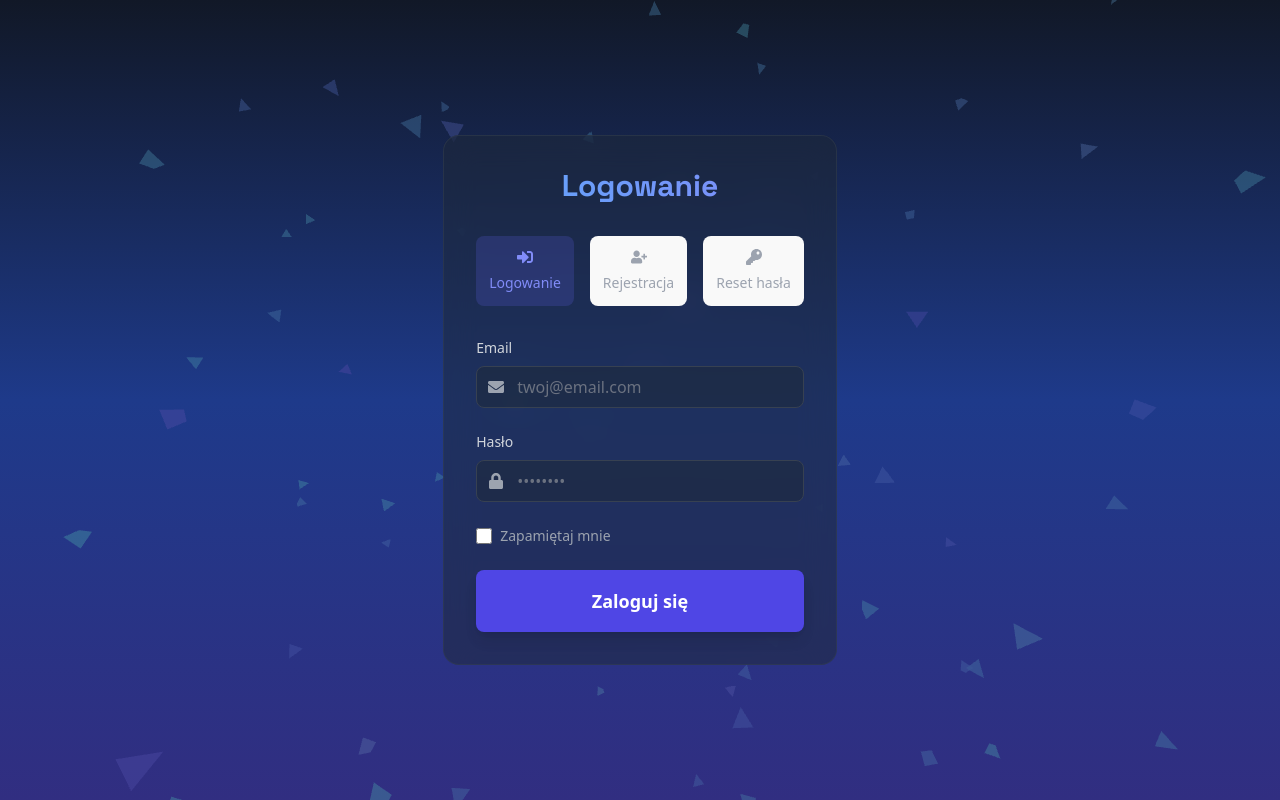
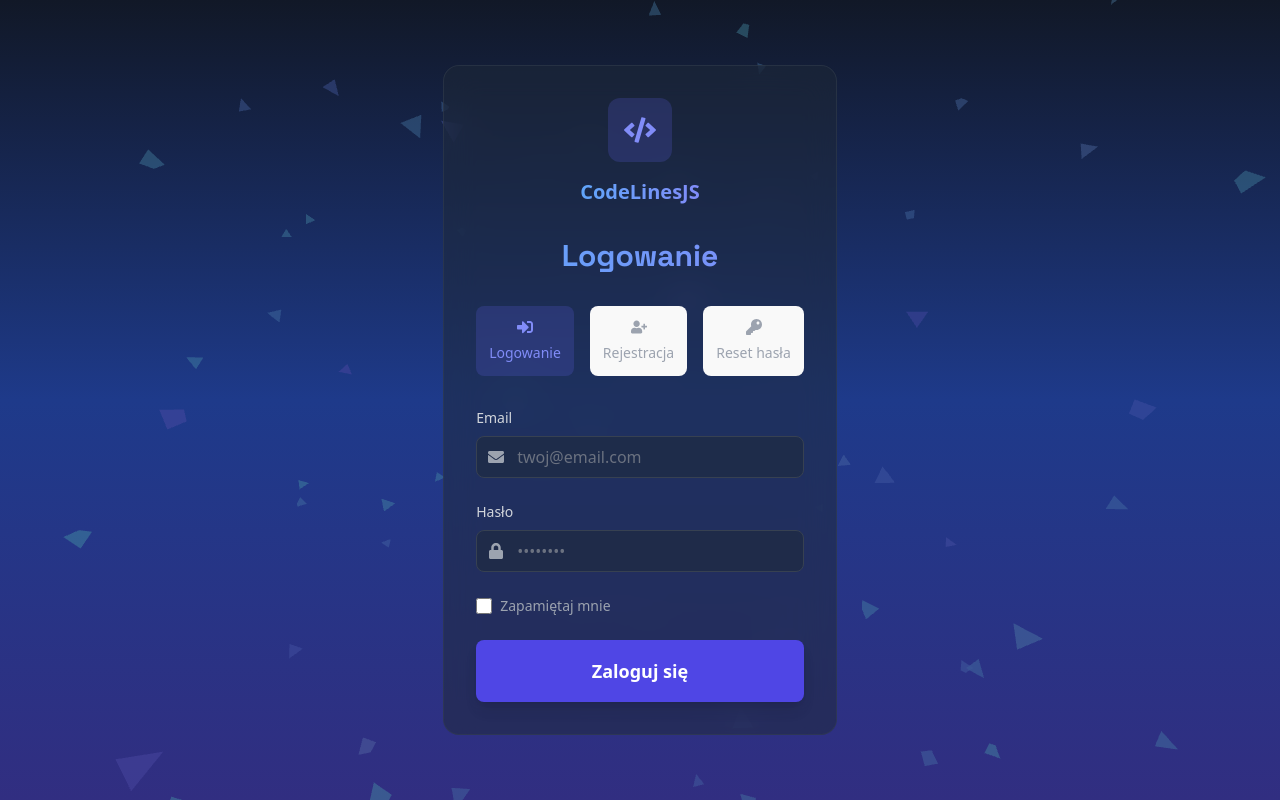
Before and after one commit to ol1mowski/CodeLinesJS, a React (Vite) app: page /logowanie in a window 1280 px wide. Built offline with nearby package versions, Linux system fonts and the light colour scheme.

Commit message:
Add logo to auth panel

```diff
--- a/src/components/Auth/AuthContent/AuthContent.component.tsx
+++ b/src/components/Auth/AuthContent/AuthContent.component.tsx
@@ -1,6 +1,7 @@
 import { motion, AnimatePresence } from "framer-motion";
 import { useState, lazy, Suspense } from "react";
 import { AuthTabs } from "./AuthTabs.component";
+import { FaCode } from "react-icons/fa";
 
 type AuthMode = "login" | "register" | "forgot";
 
@@ -20,11 +21,21 @@ export const AuthContent = () => {
       role="main"
       aria-label="Formularz autoryzacji"
     >
+      <div className="flex flex-col items-center mb-8">
+        <div className="w-16 h-16 bg-indigo-500/20 rounded-xl flex items-center justify-center mb-4">
+          <FaCode className="w-8 h-8 text-indigo-400" />
+        </div>
+        <h2 className="text-xl font-bold text-transparent bg-clip-text bg-gradient-to-r from-blue-400 to-indigo-400">
+          CodeLinesJS
+        </h2>
+      </div>
+
       <h1 className="text-3xl font-bold font-space text-center text-transparent bg-clip-text bg-gradient-to-r from-blue-400 to-indigo-400 mb-8">
         {authMode === "login" && "Logowanie"}
         {authMode === "register" && "Rejestracja"}
         {authMode === "forgot" && "Reset hasła"}
       </h1>
+
       <AuthTabs activeTab={authMode} onTabChange={setAuthMode} />
 
       <Suspense fallback={<div className="text-center py-4">Ładowanie...</div>}>
```
